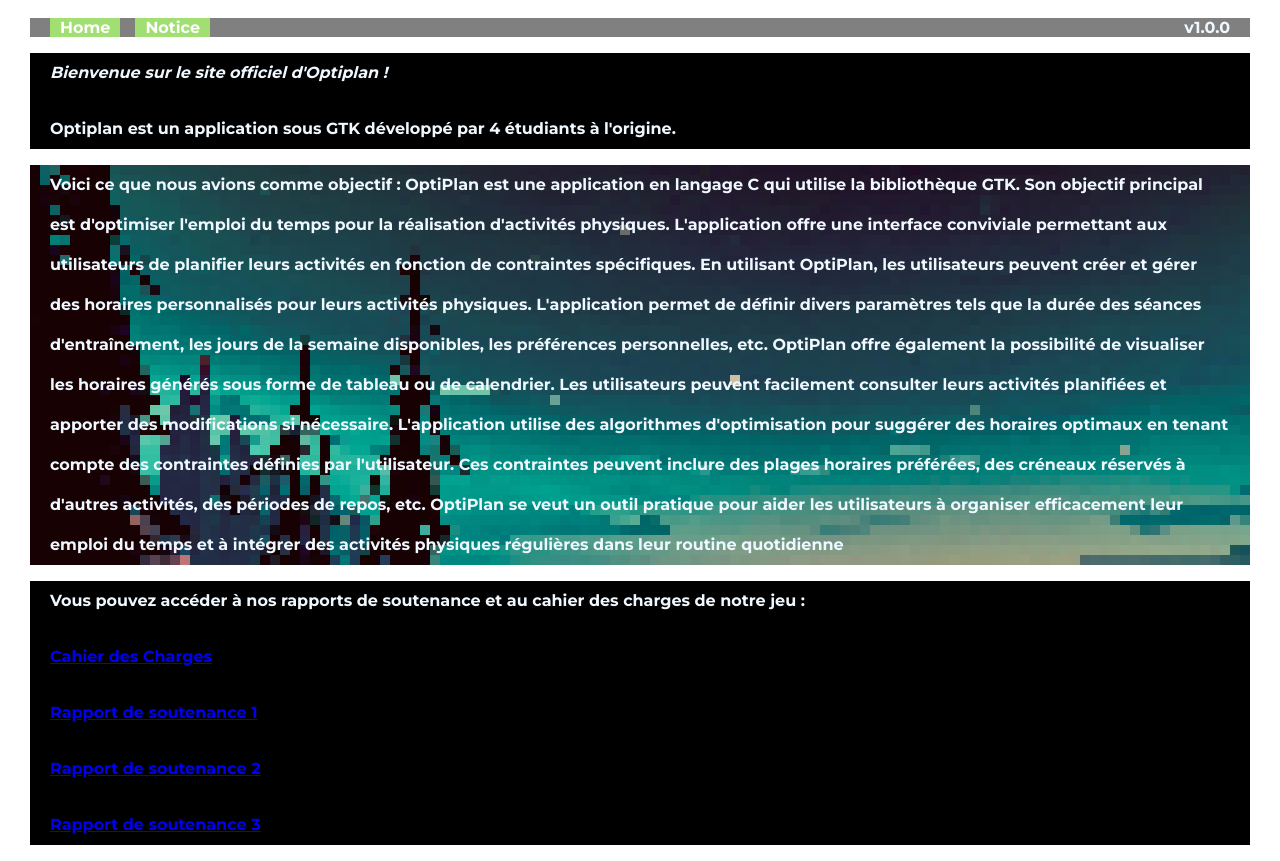
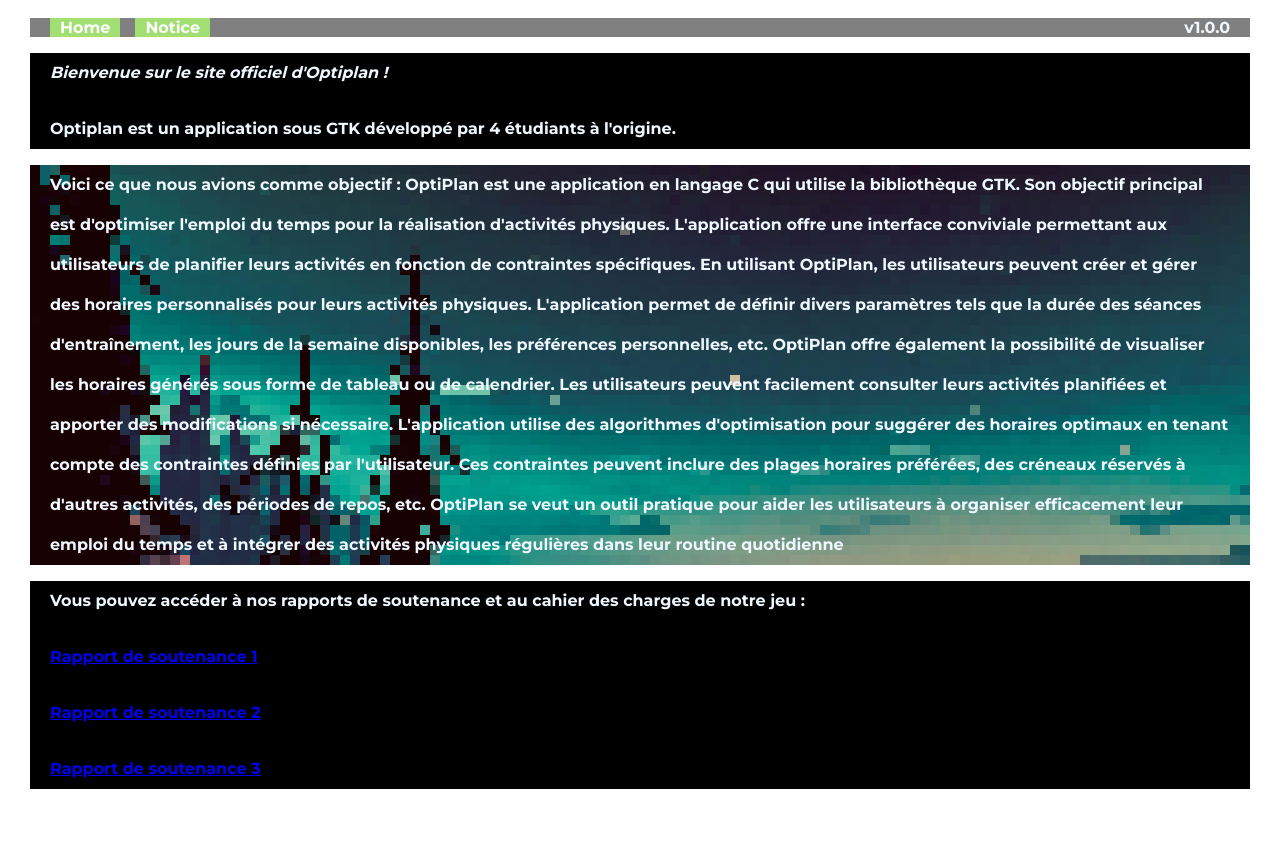
Before and after one commit to Debuzzz/Debuzz.github.io, a plain HTML site: page index.html in a window 1280 px wide. Shown: the part 120-981 px from the top of the page. After the commit the page ends 925 px from the top, so only its background shows below. Drawn offline with Linux system fonts and the light colour scheme.

Commit message:
revert changes

```diff
--- a/index.html
+++ b/index.html
@@ -59,9 +59,6 @@
                     Vous pouvez accéder à nos rapports de soutenance et au cahier des charges de notre jeu :
                 </p>
                 <p class="wel">
-                    <a href = "assets/cahier_des_charges.pdf">Cahier des Charges</a>
-                </p>
-                <p class="wel">
                     <a href = "assets/soutenance1.pdf">Rapport de soutenance 1</a>
                 </p>
                 <p class="wel">
```
